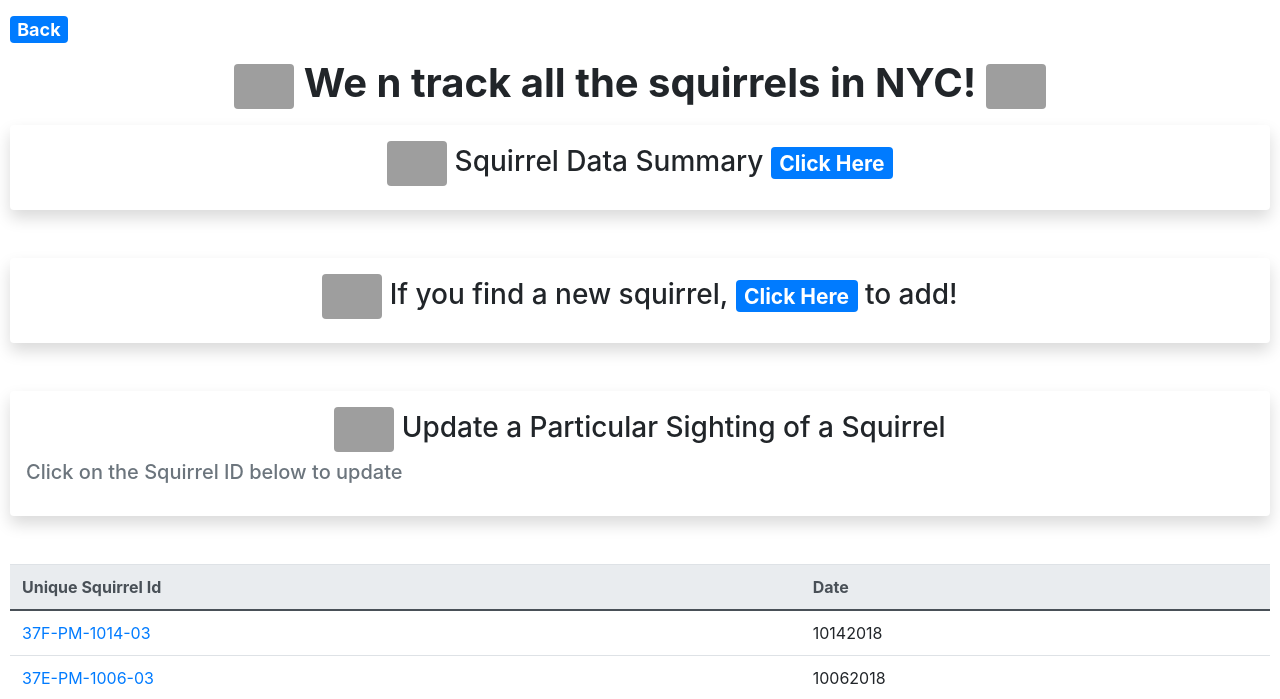
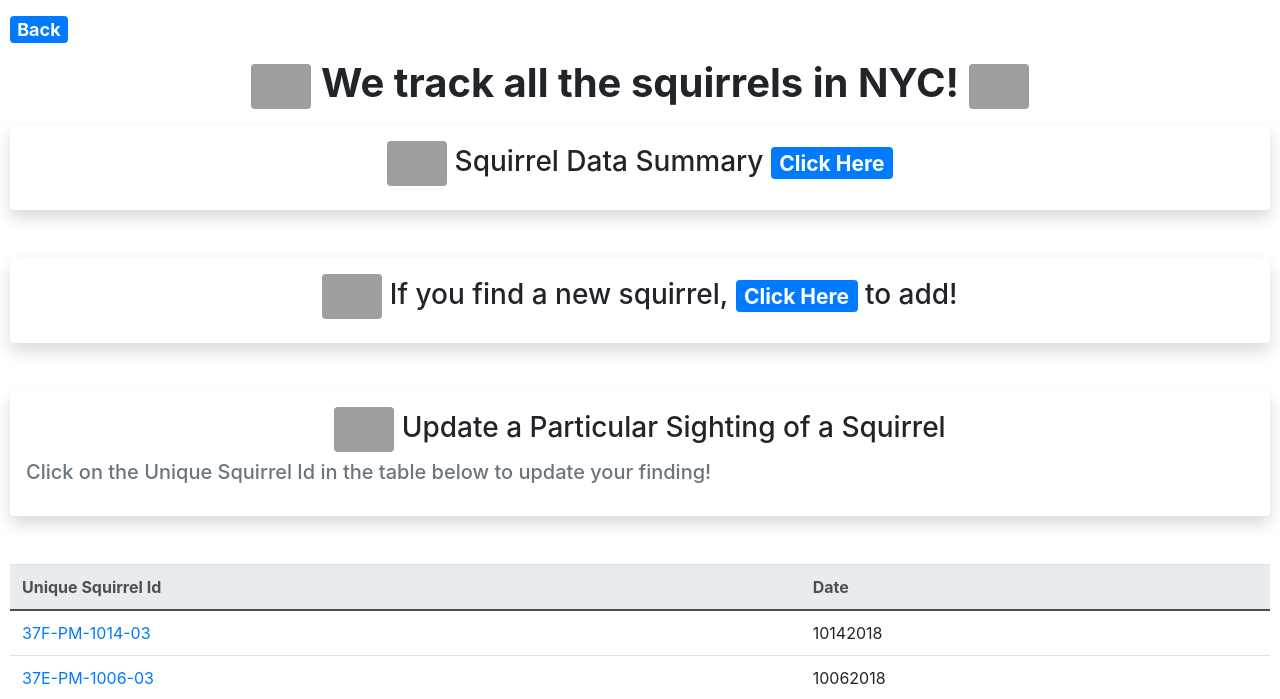
Before and after one commit to BunnyMax345453/Final_Project, a Django app: page /sightings/ in a window 1280 px wide. Shown: the top 699 px of the page. Run offline with Django 3.2, Linux system fonts and the light colour scheme; data comes from the database, SQL or seed files in the repository; some libraries are stand-ins or nearby versions; grey boxes are pictures that could not be loaded.

Commit message:
Update stat and sighting .html

```diff
--- a/squirrel_tracker/templates/squirrel_tracker/sighting.html
+++ b/squirrel_tracker/templates/squirrel_tracker/sighting.html
@@ -12,17 +12,14 @@
 		</p>
 
 		<p>
-
 			<strong>
 			<h1 class='text-center'>
 				<img src="https://img1.baidu.com/it/u=3837107914,3708117760&fm=26&fmt=auto&gp=0.jpg" style="width:60px" class="rounded" alt="..." >
-				We n track all the squirrels in NYC!
+				We track all the squirrels in NYC!
 				<img src="https://img1.baidu.com/it/u=3837107914,3708117760&fm=26&fmt=auto&gp=0.jpg" style="width:60px" class="rounded" alt="..." ></strong>
 			</h1>
-
 		</p>
 	</head>
-
 
 	<body>
 		<style>
@@ -30,9 +27,6 @@
 			padding-left: 10px; padding-right: 10px;
 				}
 		</style>
-
-
-
 
 		<p>
 		<div class="shadow p-3 mb-5 bg-body rounded">
@@ -45,10 +39,7 @@
 		</div>
 		</p>
 
-
-
 		<p>
-
 		<div class="shadow p-3 mb-5 bg-body rounded">
 
 			<h3 class='text-center'>
@@ -64,13 +55,11 @@
 
 		<p>
 		<div class="shadow p-3 mb-5 bg-body rounded">
-
 			<h3 class='text-center'>
 				<img src="https://img0.baidu.com/it/u=3776646088,3601416339&fm=26&fmt=auto&gp=0.jpg" style="width:60px" class="rounded" alt="..." >
 				Update a Particular Sighting of a Squirrel
-
 			</h3>
-			<h5><p class="text-secondary">Click on the Squirrel ID below to update</p><h5>
+			<h5><p class="text-secondary">Click on the Unique Squirrel Id in the table below to update your finding!</p><h5>
 		</div>
 		</p>
 
```
Also changed, not shown: squirrel_tracker/templates/squirrel_tracker/stat.html (+9 -6 lines), 1 other file. Lines whose indentation alone changed are shown as unchanged.
